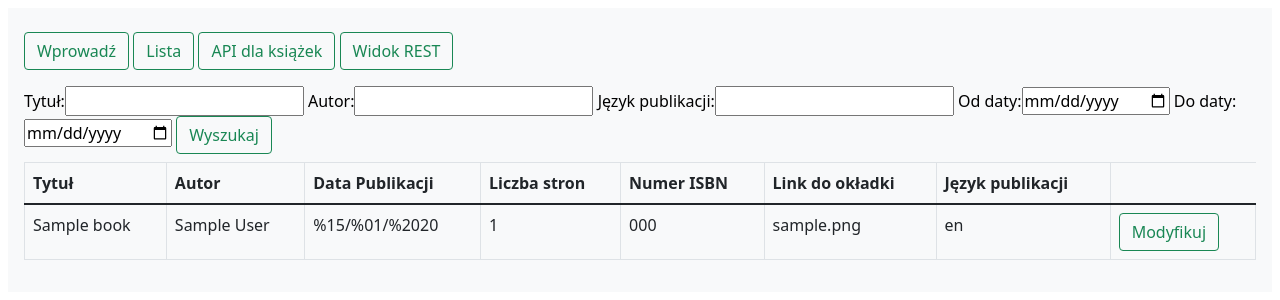
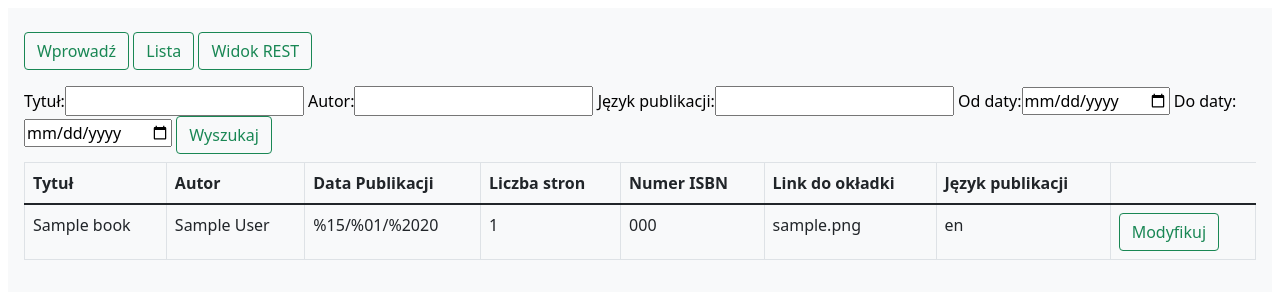
Before and after one commit to maciej88/books, a Django app: page / in a window 1280 px wide. Shown: the top 300 px of the page. Run offline with Django 3.2, Linux system fonts and the light colour scheme; tables that the repository leaves empty hold one stand-in row (values such as "Sample post"); parts of the project's set-up code (start-up, migrations or seed data) failed here and were passed over.

Commit message:
getting projest restartable on localhost

```diff
--- a/books/urls.py
+++ b/books/urls.py
@@ -17,7 +17,7 @@
 from django.urls import path
 from books_app.views import \
     BooksListView, BookAddView, BookUpdateView
-from google_api.books_api import GoogleApiView
+#from google_api.books_api import GoogleApiView
 
 from books_app.rest_api.viewsets import BookView
 
@@ -27,6 +27,6 @@
     path('create/', BookAddView.as_view(), name='book-add'),
     path('update/<str:pk>', BookUpdateView.as_view(), name='book-update'),
     path('rest/', BookView.as_view(), name='book-rest'),
-    path('api/', GoogleApiView.as_view(), name='book-api'),
+    #path('api/', GoogleApiView.as_view(), name='book-api'),
 
 ]
--- a/books_app/templates/base.html
+++ b/books_app/templates/base.html
@@ -19,8 +19,8 @@
             <form class="form-inline">
                 <a href="{% url 'book-add' %}" class="btn btn-outline-success my-2 my-sm-0" type="submit">Wprowadź</a>
                 <a href="{% url 'book-list' %}" class="btn btn-outline-success my-2 my-sm-0" type="submit">Lista</a>
-                <a href="{% url 'book-api' %}" class="btn btn-outline-success my-2 my-sm-0" type="submit">API dla
-                    książek</a>
+                {% comment %}<a href="{% url 'book-api' %}" class="btn btn-outline-success my-2 my-sm-0" type="submit">API dla
+                    książek</a>{% endcomment %}
                 <a href="{% url 'book-rest' %}" class="btn btn-outline-success my-2 my-sm-0" type="submit">Widok REST</a>
             </form>
         </nav>
```
